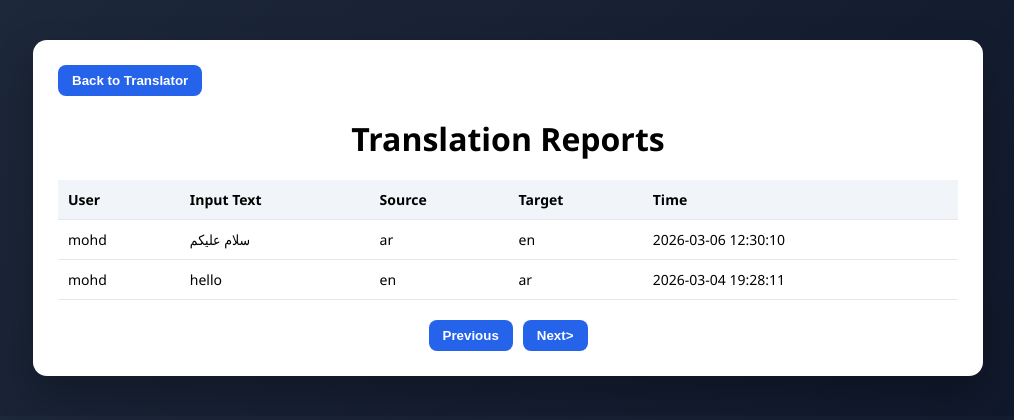
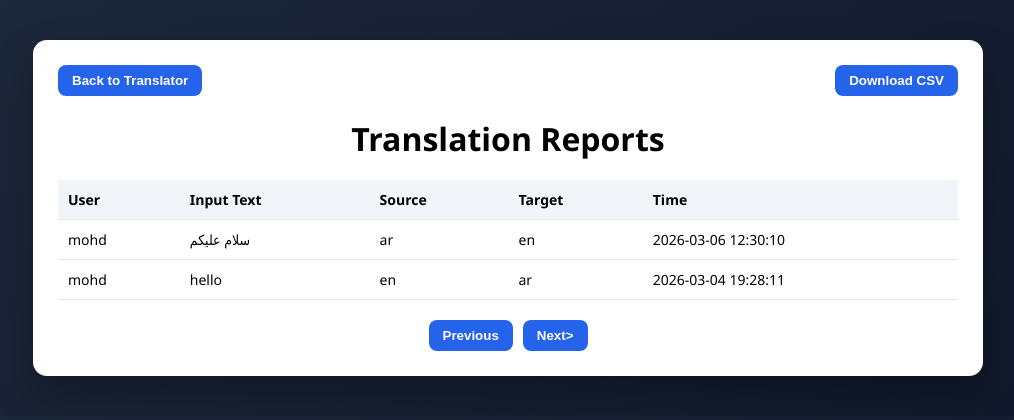
Before and after one commit to Mohd-Ghunaim/TranslationApp, a Flask app: page /reports in a window 1280 px wide. Shown: the top 420 px of the page, without its empty margins (132-1146 px from the left). Run offline with Flask 3, Linux system fonts and the light colour scheme; a user stored in the database is signed in; data comes from the database, SQL or seed files in the repository.

Commit message:
added download csv file for logs in reports page

```diff
--- a/Backend/app.py
+++ b/Backend/app.py
@@ -1,10 +1,11 @@
-from flask import Flask, request, jsonify, render_template, session
+from flask import Flask, request, jsonify, render_template, session, Response
 from flask_cors import CORS
 from googletrans import Translator
 from werkzeug.security import generate_password_hash, check_password_hash
 import sqlite3
 import os
 from dotenv import load_dotenv
+import csv
 
 load_dotenv()
 
@@ -227,5 +228,39 @@ def reports():
 
   return render_template("reports.html", logs=logs, page=page)
 
+@app.route("/download-logs")
+def download_logs():
+  if session.get("is_admin") != 1:
+    return "Unauthorized", 403
+
+  conn = sqlite3.connect("users.db")
+  cursor = conn.cursor()
+
+  cursor.execute("""
+    SELECT users.username,
+      translation_logs.input_text,
+      translation_logs.source,
+      translation_logs.target,
+      translation_logs.timestamp
+    FROM translation_logs
+    JOIN users ON translation_logs.user_id = users.id
+    ORDER BY translation_logs.timestamp DESC
+  """)
+
+  rows = cursor.fetchall()
+  conn.close()
+
+  def generate():
+    yield "\ufeff"
+    yield "username,input_text,source,target,timestamp\n"
+    for row in rows:
+      yield f'"{row[0]}","{row[1]}","{row[2]}","{row[3]}","{row[4]}"\n'
+
+  return Response(
+    generate(),
+    mimetype="text/csv; charset=utf-8",
+    headers={"Content-Disposition": "attachment; filename=translation_logs.csv"}
+  )
+
 if __name__ == "__main__":
   app.run(debug=True)
--- a/Backend/templates/reports.html
+++ b/Backend/templates/reports.html
@@ -13,6 +13,9 @@
 
   <div class="top-bar">
     <button onclick="window.location.href='/admin'">Back to Translator</button>
+    <a href="/download-logs">
+      <button>Download CSV</button>
+    </a>
   </div>
 
   <h1>Translation Reports</h1>
```
